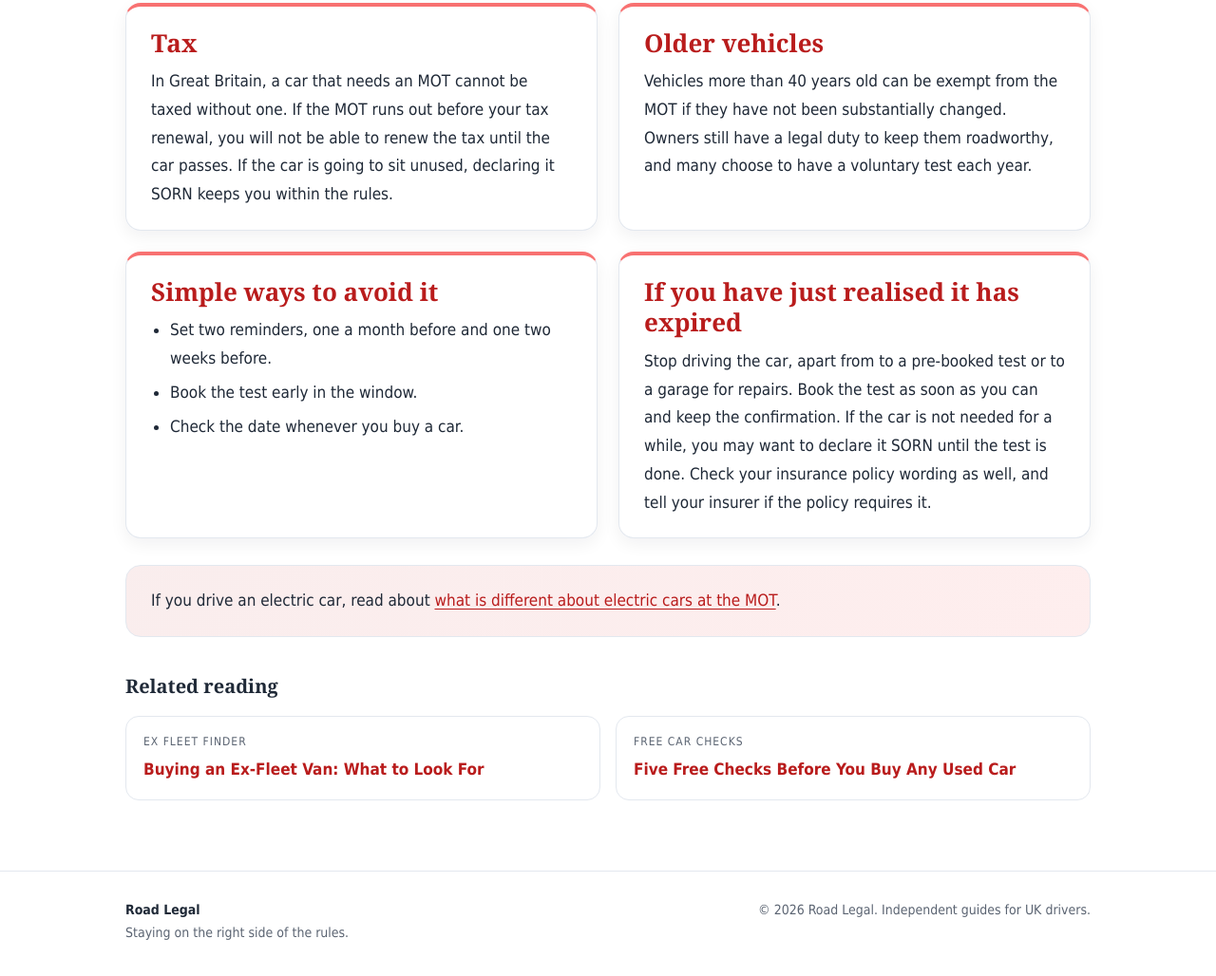
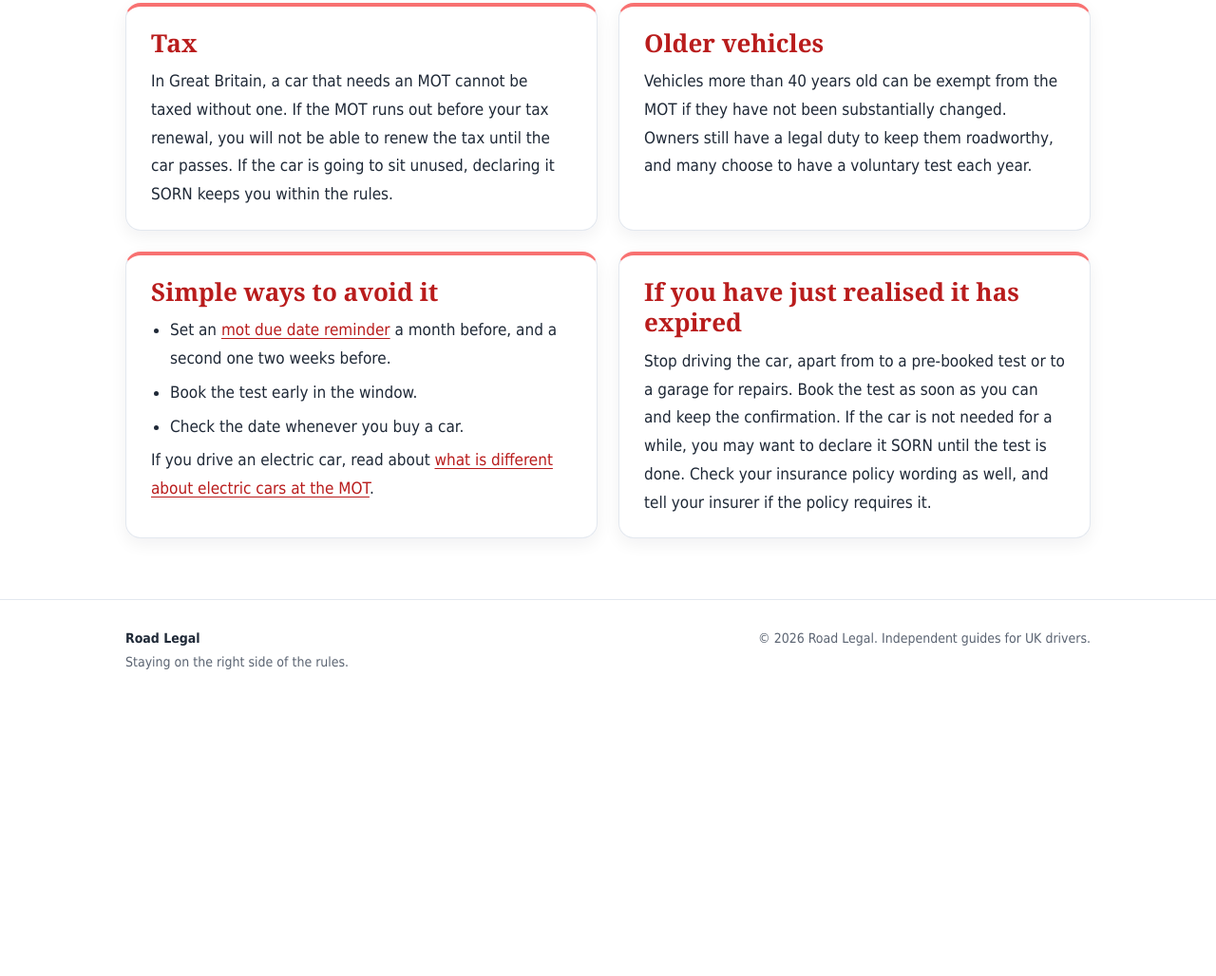
Before and after one commit to shanshani8080/road-legal, a plain HTML site: page index.html in a window 1280 px wide. Shown: the part 1166-2194 px from the top of the page at 95% size. After the commit the page ends 1909 px from the top, so only its background shows below. Drawn offline with Linux system fonts and the light colour scheme.

Commit message:
Add files via upload

```diff
--- a/index.html
+++ b/index.html
@@ -57,7 +57,7 @@ main{padding:34px 0 20px}
 .closing p{margin:0}
 .related{margin:34px 0 10px}
 .related h3{font-family:Georgia, serif;font-size:20px;margin:0 0 14px}
-.rel-grid{display:grid;grid-template-columns:repeat(2,minmax(0,1fr));gap:16px}
+.rel-grid{display:grid;grid-template-columns:repeat(2,minmax(0,1fr));gap:16px} .rel-grid.one{grid-template-columns:minmax(0,1fr);max-width:520px}
 .rel{display:block;text-decoration:none;color:#1f2937;background:#ffffff;border:1px solid #e3e8ef;border-radius:14px;padding:16px 18px;transition:transform .15s}
 .rel:hover{transform:translateY(-2px);border-color:#f87171}
 .rel-k{display:block;font-size:12px;text-transform:uppercase;letter-spacing:1px;color:#5b6472;margin-bottom:4px}
@@ -73,7 +73,7 @@ footer strong{color:#1f2937}
 <header class="hero h2"><div class="wrap"><h1>Driving With an Expired MOT: Rules, Penalties and Exceptions</h1><p class="lede">What happens if a car&#x27;s MOT runs out, the two narrow exceptions that allow it to be driven, how cameras pick it up and how insurance and tax are affected.</p>
 <p class="meta">Road Legal &middot; Updated 25 November 2026 &middot; 3 min read</p></div></header>
 <main><div class="wrap">
-<div class="intro"><p>There is no grace period once an MOT certificate expires. From the day after the expiry date, the car should not be driven on public roads except in two specific situations. Plenty of people find out the hard way, often because they simply lost track of the date. Setting an <a href="https://plateo.co.uk/mot-reminder/">mot due date reminder</a> is far cheaper than any of the consequences below.</p></div>
+<div class="intro"><p>There is no grace period once an MOT certificate expires. From the day after the expiry date, the car should not be driven on public roads except in two specific situations. Plenty of people find out the hard way, often because they simply lost track of the date. A simple reminder is far cheaper than any of the consequences below.</p></div>
 <div class="grid">
 <section class="card"><h2>How it gets noticed</h2><p>Police automatic number plate recognition cameras check registrations against MOT, tax and insurance records in real time. A car with no valid MOT can be flagged as it passes a camera, and officers can stop it. Insurers and DVLA can also see MOT status.</p></section>
 <section class="card"><h2>The penalties</h2><p>Driving without a valid MOT can lead to a fine of up to £1,000. If the car also has a dangerous defect, the driver can face a much larger fine, penalty points and a possible driving ban. These are separate from any action over tax or insurance.</p></section>
@@ -81,11 +81,11 @@ footer strong{color:#1f2937}
 <section class="card"><h2>Insurance</h2><p>Many insurance policies require the car to have a valid MOT. If it does not, an insurer may refuse or reduce a claim, particularly if the condition of the car contributed to an accident. Even where the policy wording is less strict, a lapsed MOT can complicate a claim.</p></section>
 <section class="card"><h2>Tax</h2><p>In Great Britain, a car that needs an MOT cannot be taxed without one. If the MOT runs out before your tax renewal, you will not be able to renew the tax until the car passes. If the car is going to sit unused, declaring it SORN keeps you within the rules.</p></section>
 <section class="card"><h2>Older vehicles</h2><p>Vehicles more than 40 years old can be exempt from the MOT if they have not been substantially changed. Owners still have a legal duty to keep them roadworthy, and many choose to have a voluntary test each year.</p></section>
-<section class="card"><h2>Simple ways to avoid it</h2><ul><li>Set two reminders, one a month before and one two weeks before.</li><li>Book the test early in the window.</li><li>Check the date whenever you buy a car.</li></ul></section>
+<section class="card"><h2>Simple ways to avoid it</h2><ul><li>Set an <a href="https://plateo.co.uk/mot-reminder/">mot due date reminder</a> a month before, and a second one two weeks before.</li><li>Book the test early in the window.</li><li>Check the date whenever you buy a car.</li></ul><p>If you drive an electric car, read about <a href="https://plugged-in-owner.vercel.app/">what is different about electric cars at the MOT</a>.</p></section>
 <section class="card"><h2>If you have just realised it has expired</h2><p>Stop driving the car, apart from to a pre-booked test or to a garage for repairs. Book the test as soon as you can and keep the confirmation. If the car is not needed for a while, you may want to declare it SORN until the test is done. Check your insurance policy wording as well, and tell your insurer if the policy requires it.</p></section>
 </div>
-<div class="closing"><p>If you drive an electric car, read about <a href="https://plugged-in-owner.vercel.app/">what is different about electric cars at the MOT</a>.</p></div>
-<nav class="related" aria-label="Related reading"><h3>Related reading</h3><div class="rel-grid"><a class="rel" href="https://shanshani8080.github.io/ex-fleet-van-guide/"><span class="rel-k">Ex Fleet Finder</span><span class="rel-t">Buying an Ex-Fleet Van: What to Look For</span></a><a class="rel" href="https://tools2024.gitlab.io/used-car-checks/"><span class="rel-k">Free Car Checks</span><span class="rel-t">Five Free Checks Before You Buy Any Used Car</span></a></div></nav>
+
+
 </div></main>
 <footer><div class="wrap"><div><strong>Road Legal</strong><br>Staying on the right side of the rules.</div><div>&copy; 2026 Road Legal. Independent guides for UK drivers.</div></div></footer>
 </body>
```
